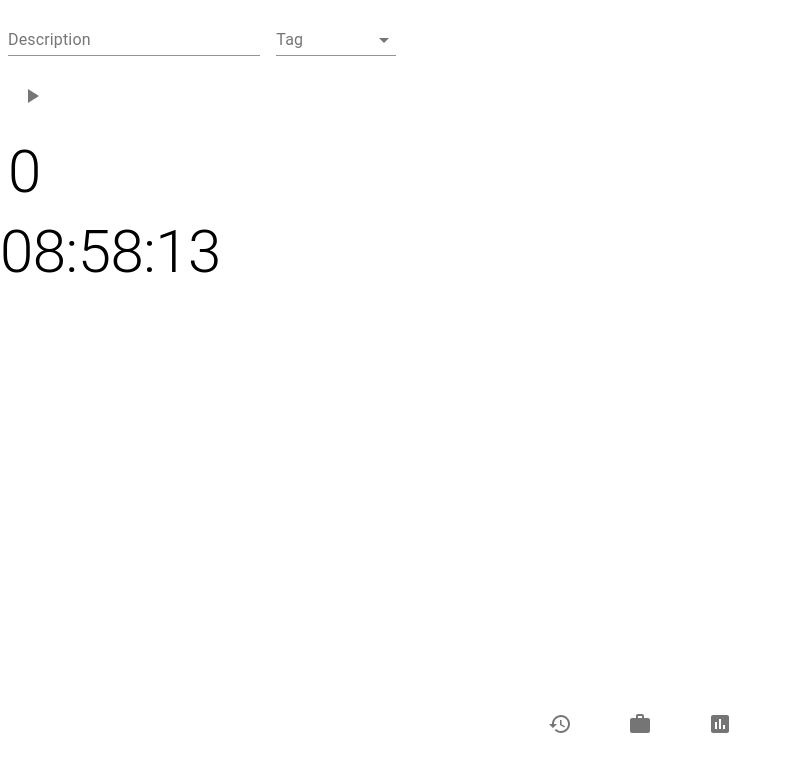
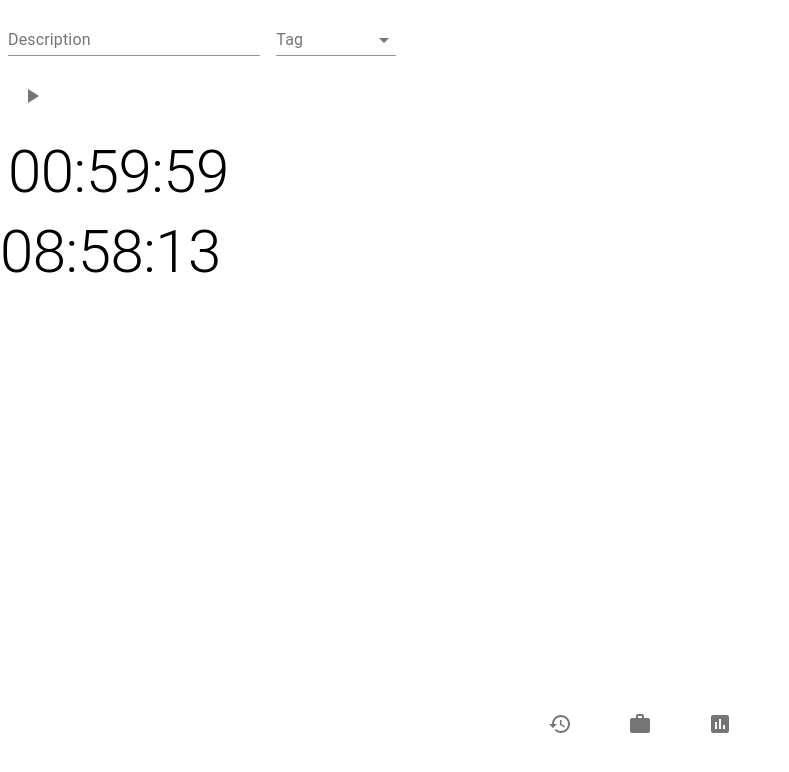
Before and after one commit to fengyuli-dev/time-tracker, a React (Create React App) app: page / in a window 1280 px wide. Shown: the top 772 px of the page, without its empty margins (0-789 px from the left). Built offline with nearby package versions, Linux system fonts and the light colour scheme.

Commit message:
Add time formater.

```diff
--- a/src/components/timer.js
+++ b/src/components/timer.js
@@ -1,5 +1,5 @@
 import React from 'react';
-import { useState } from 'react';
+import { useState, useEffect } from 'react';
 import { makeStyles } from '@material-ui/core/styles';
 import TimerDisplay from './timerDisplay';
 import IconButton from '@material-ui/core/IconButton';
@@ -21,13 +21,16 @@ function iconStyle(status) {
 export default function Timer() {
     const classes = useStyles();
     const [status, setStatus] = useState(false);
+    const [timer, setTimer] = useState(3599);
+
+
 
     return (
         <div className={classes.root}>
             <IconButton aria-label="start" onClick={handleClick}>
                 {iconStyle(status)}
             </IconButton>
-            <TimerDisplay status={status} />
+            <TimerDisplay status={status} timer={timer} />
         </div>
     );
 
--- a/src/components/timerDisplay.js
+++ b/src/components/timerDisplay.js
@@ -1,11 +1,40 @@
 import React from 'react';
 import { Typography } from '@material-ui/core';
 import "./timerDisplay.css"
+import { HourglassEmpty } from '@material-ui/icons';
 
 export default function TimerDisplay(props) {
+
+    function formatTime(timer) {
+        let seconds = 0, minutes = 0, hours = 0;
+        if (0 < timer && timer < 60) {
+            seconds = timer;
+        }
+        else if (60 < timer && timer < 3599) {
+            minutes = Math.floor(timer / 60);
+            seconds = timer % 60;
+        }
+        else {
+            hours = Math.floor(timer / 3600);
+            timer %= 3600;
+            minutes = Math.floor(timer / 60);
+            seconds = timer % 60;
+        }
+        return convertToString(hours) + ":" + convertToString(minutes) + ":" + convertToString(seconds)
+    }
+
+    function convertToString(num) {
+        if (num < 10) {
+            return "0" + num.toString();
+        }
+        else {
+            return num.toString();
+        }
+    }
+
     return (
         <Typography variant="h2" gutterBottom className="clock">
-            <span>0</span>
+            <span>{formatTime(props.timer)}</span>
         </Typography>
     )
 }
```
